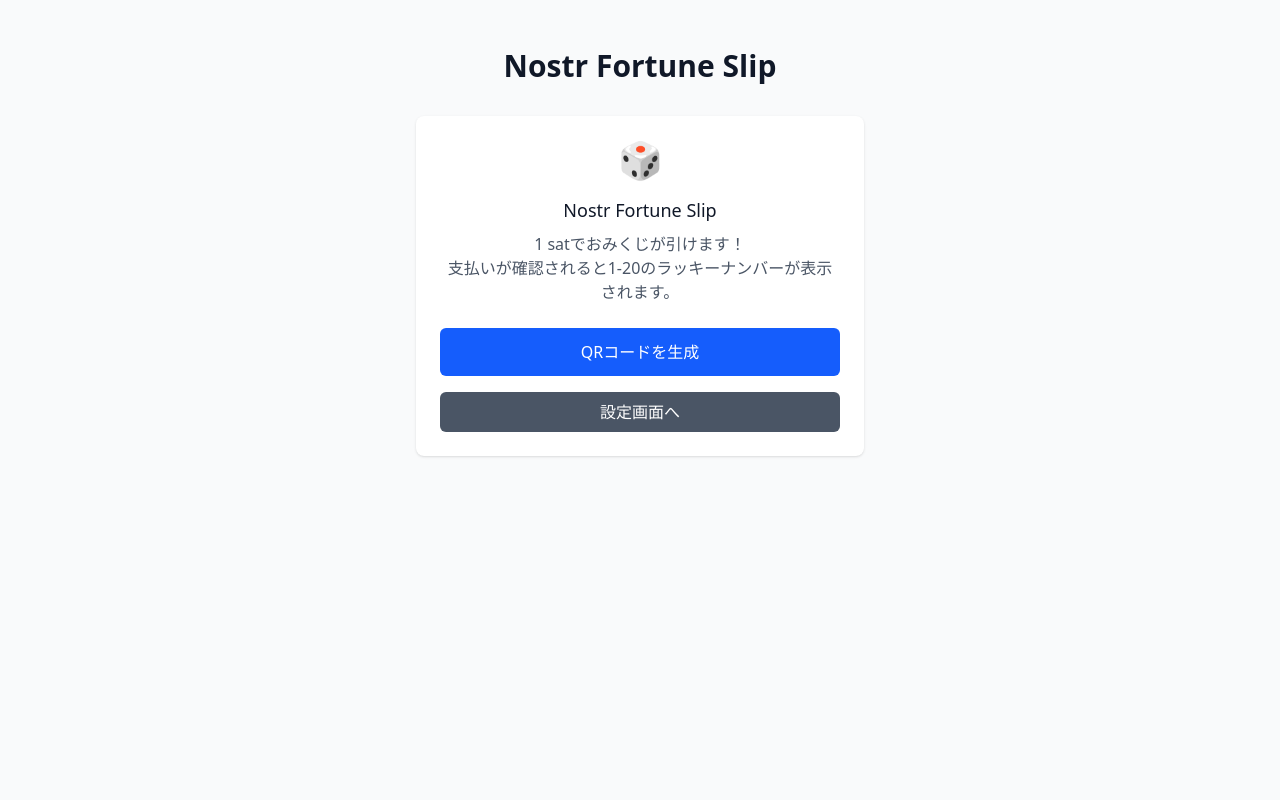
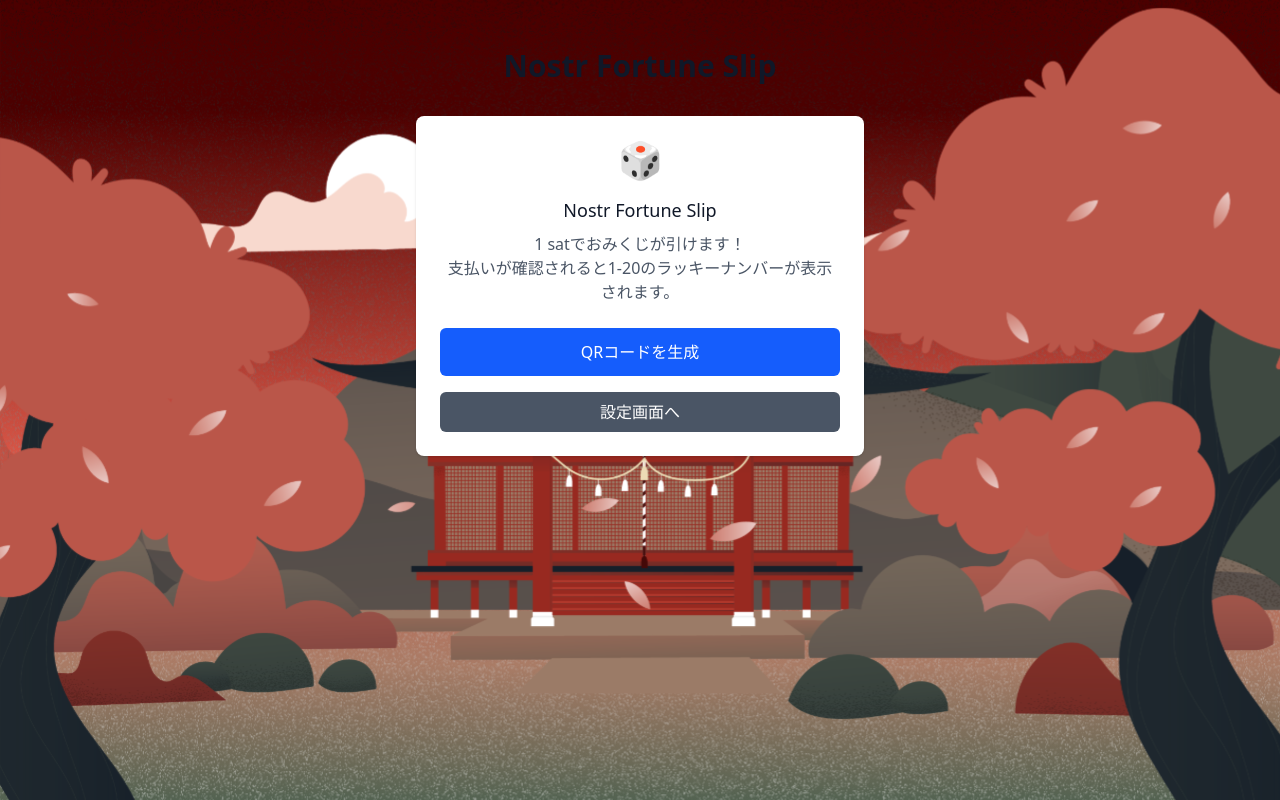
Before and after one commit to ocknamo/nostr-fortune-slip, a SvelteKit app: page / in a window 1280 px wide. Built offline with nearby package versions, Linux system fonts and the light colour scheme.

Commit message:
feat(style): add background image

```diff
--- a/src/routes/+page.svelte
+++ b/src/routes/+page.svelte
@@ -20,6 +20,10 @@ import {
 import { generateLightningQRCode, generateNostrQRCode } from '$lib/qrcode';
 import { nip57 } from 'nostr-tools';
 import { startCoinosPolling, type CoinosPollingSubscription } from '$lib/coinos';
+
+import bg from '$lib/assets/background.svg';
+
+let backgroundImage = bg;
 
 // UI状態
 let isLoading = false;
@@ -333,7 +337,7 @@ function showSubmit() {
 }
 </script>
 
-<div class="min-h-screen bg-gray-50 py-12 px-4 sm:px-6 lg:px-8">
+<div class="min-h-screen bg-gray-50 py-12 px-4 sm:px-6 lg:px-8 bg-cover bg-center" style="background-image: url('{backgroundImage}');">
   <div class="max-w-md mx-auto">
     <div class="text-center">
       <h1 class="text-3xl font-bold text-gray-900 mb-8">
```
Also changed, not shown: src/lib/assets/background.svg (added).
